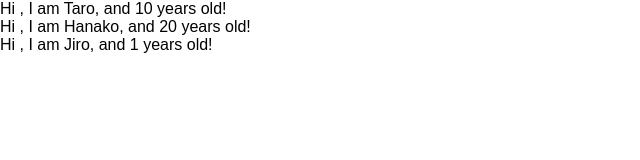
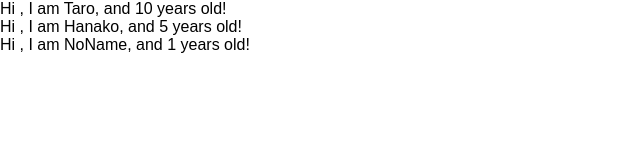
Before and after one commit to nargok/udemy-react-redux-crud-application, a React (Create React App) app: page / in a window 1280 px wide. Shown: the top 160 px of the page, without its empty margins (0-640 px from the left). Built offline with nearby package versions, Linux system fonts and the light colour scheme.

Commit message:
learn props of component

```diff
--- a/src/App.js
+++ b/src/App.js
@@ -1,19 +1,29 @@
 import React from 'react';
 
 const App = () => {
+  const profiles = [
+    { name: "Taro", age: 10 },
+    { name: "Hanako", age: 5 },
+    { name: "NoName"}
+  ]
+
   return (
     <div>
-      <User name={"Taro"} age={10}/>
-      <User name={"Hanako"} age={20}/>
-      <User name={"Jiro"}/>
+      {
+        profiles.map((profile, index) => {
+          return <User name={profile.name} age={profile.age} key={index}/>
+        })
+      }
     </div>
   )
 }
 
+// 関数component User
 const User = (props) => {
   return <div>Hi , I am {props.name}, and {props.age} years old!</div>
 }
 
+// 初期値の設定
 User.defaultProps = {
   age: 1
 }
```
